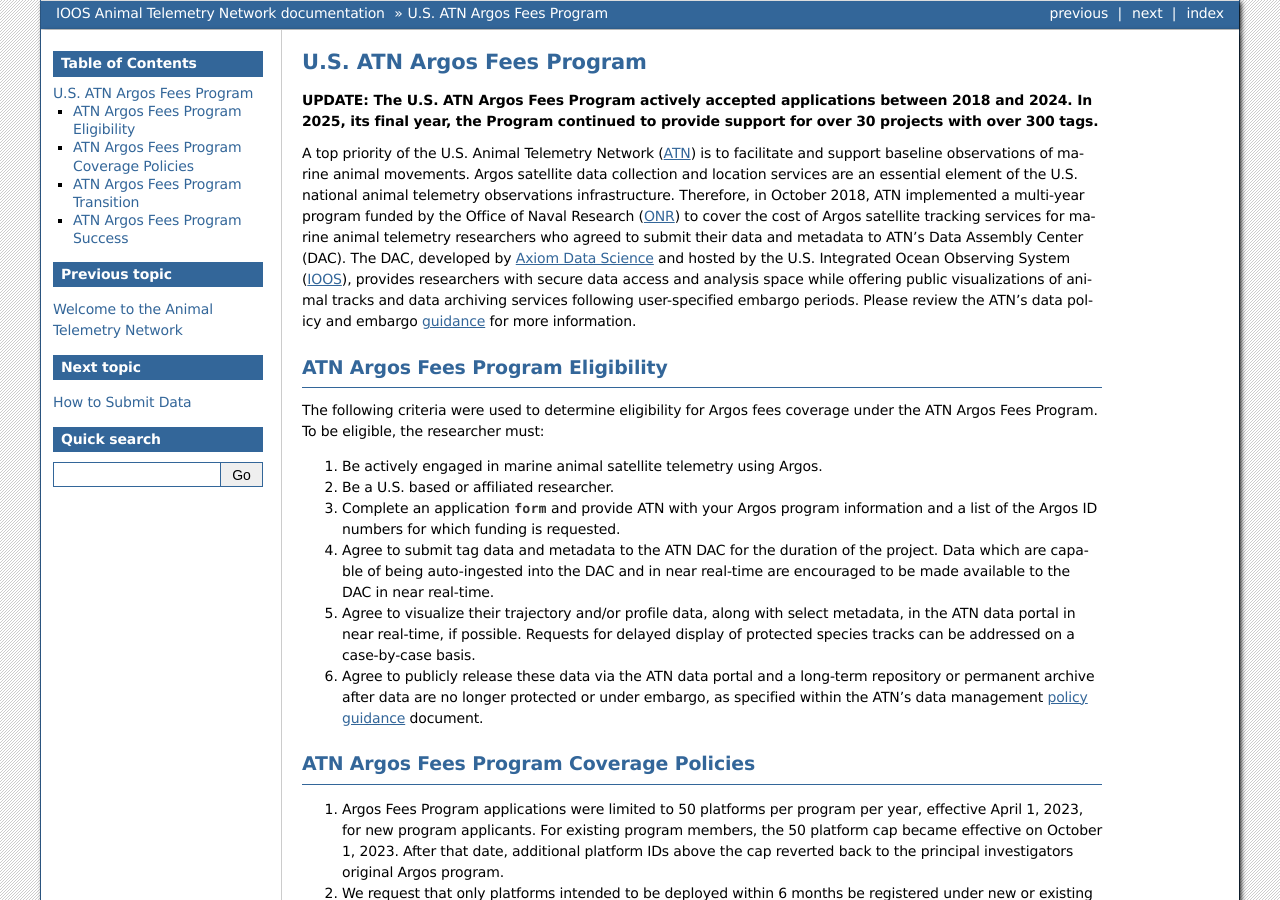
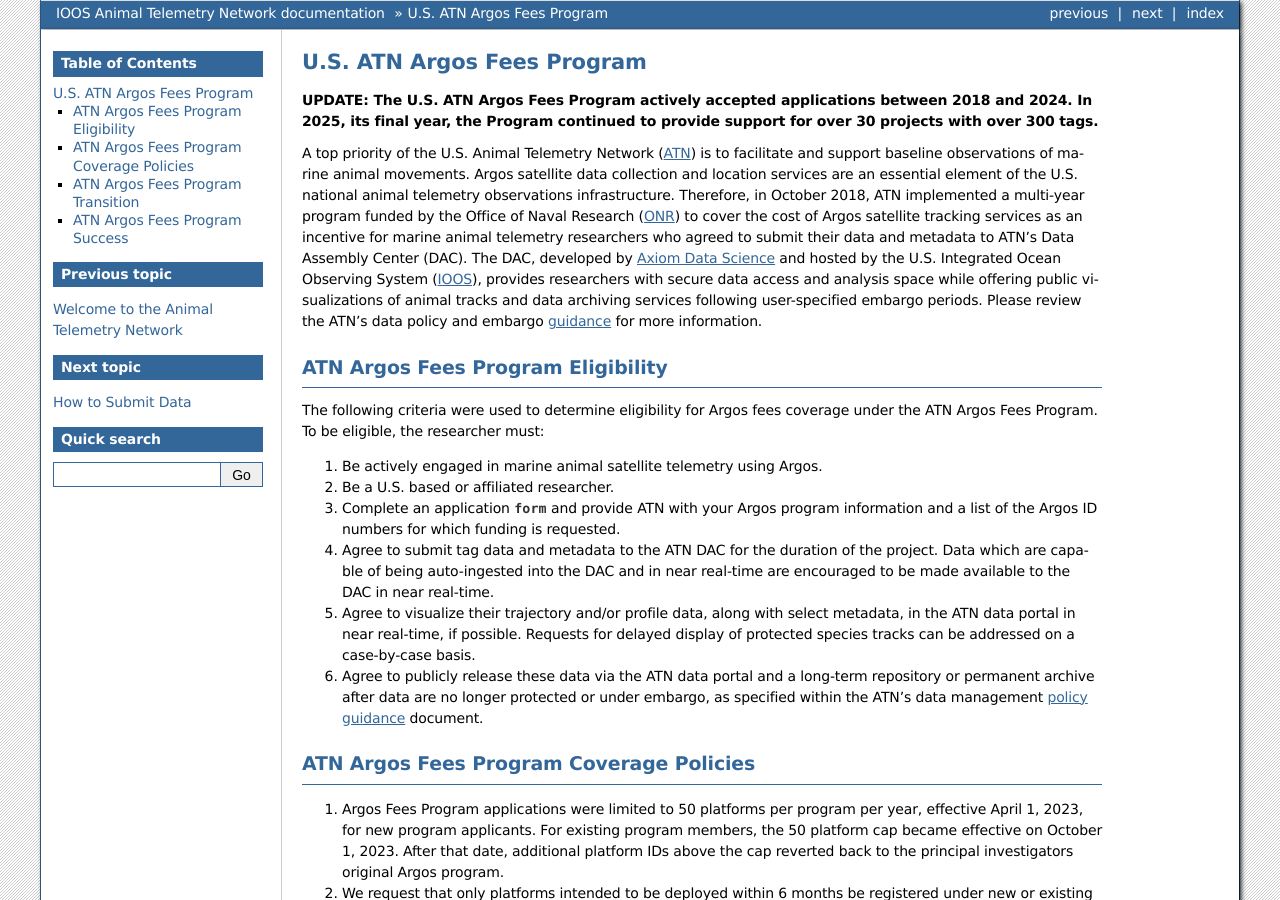
Before and after one commit to ioos/atn-docs, a Sphinx documentation site: the page built from docs/argos.rst, in a window 1280 px wide and 900 px high. Built offline with Sphinx 7.4.7, drawn with Linux system fonts in a browser that asks for light colours.

Commit message:
Update argos.rst

```diff
--- a/docs/argos.rst
+++ b/docs/argos.rst
@@ -5,7 +5,7 @@ U.S. ATN Argos Fees Program
 
 **UPDATE: The U.S. ATN Argos Fees Program actively accepted applications between 2018 and 2024. In 2025, its final year, the Program continued to provide support for over 30 projects with over 300 tags.**
 
-A top priority of the U.S. Animal Telemetry Network (`ATN <https://ioos.noaa.gov/project/atn/>`_) is to facilitate and support baseline observations of marine animal movements. Argos satellite data collection and location services are an essential element of the U.S. national animal telemetry observations infrastructure. Therefore, in October 2018, ATN implemented a multi-year program funded by the Office of Naval Research (`ONR <https://www.onr.navy.mil/>`_) to cover the cost of Argos satellite tracking services for marine animal telemetry researchers who agreed to submit their data and metadata to ATN's Data Assembly Center (DAC). The DAC, developed by `Axiom Data Science <https://www.axiomdatascience.com/>`_ and hosted by the U.S. Integrated Ocean Observing System (`IOOS <https://ioos.noaa.gov/>`_), provides researchers with secure data access and analysis space while offering public visualizations of animal tracks and data archiving services following user-specified embargo periods. Please review the ATN’s data policy and embargo `guidance <https://cdn.ioos.noaa.gov/media/2022/03/ATN-DAC-Data-Management-Policy-Guidance_v.202201.pdf>`_ for more information.
+A top priority of the U.S. Animal Telemetry Network (`ATN <https://ioos.noaa.gov/project/atn/>`_) is to facilitate and support baseline observations of marine animal movements. Argos satellite data collection and location services are an essential element of the U.S. national animal telemetry observations infrastructure. Therefore, in October 2018, ATN implemented a multi-year program funded by the Office of Naval Research (`ONR <https://www.onr.navy.mil/>`_) to cover the cost of Argos satellite tracking services as an incentive for marine animal telemetry researchers who agreed to submit their data and metadata to ATN's Data Assembly Center (DAC). The DAC, developed by `Axiom Data Science <https://www.axiomdatascience.com/>`_ and hosted by the U.S. Integrated Ocean Observing System (`IOOS <https://ioos.noaa.gov/>`_), provides researchers with secure data access and analysis space while offering public visualizations of animal tracks and data archiving services following user-specified embargo periods. Please review the ATN’s data policy and embargo `guidance <https://cdn.ioos.noaa.gov/media/2022/03/ATN-DAC-Data-Management-Policy-Guidance_v.202201.pdf>`_ for more information.
 
 
 ATN Argos Fees Program Eligibility
```
